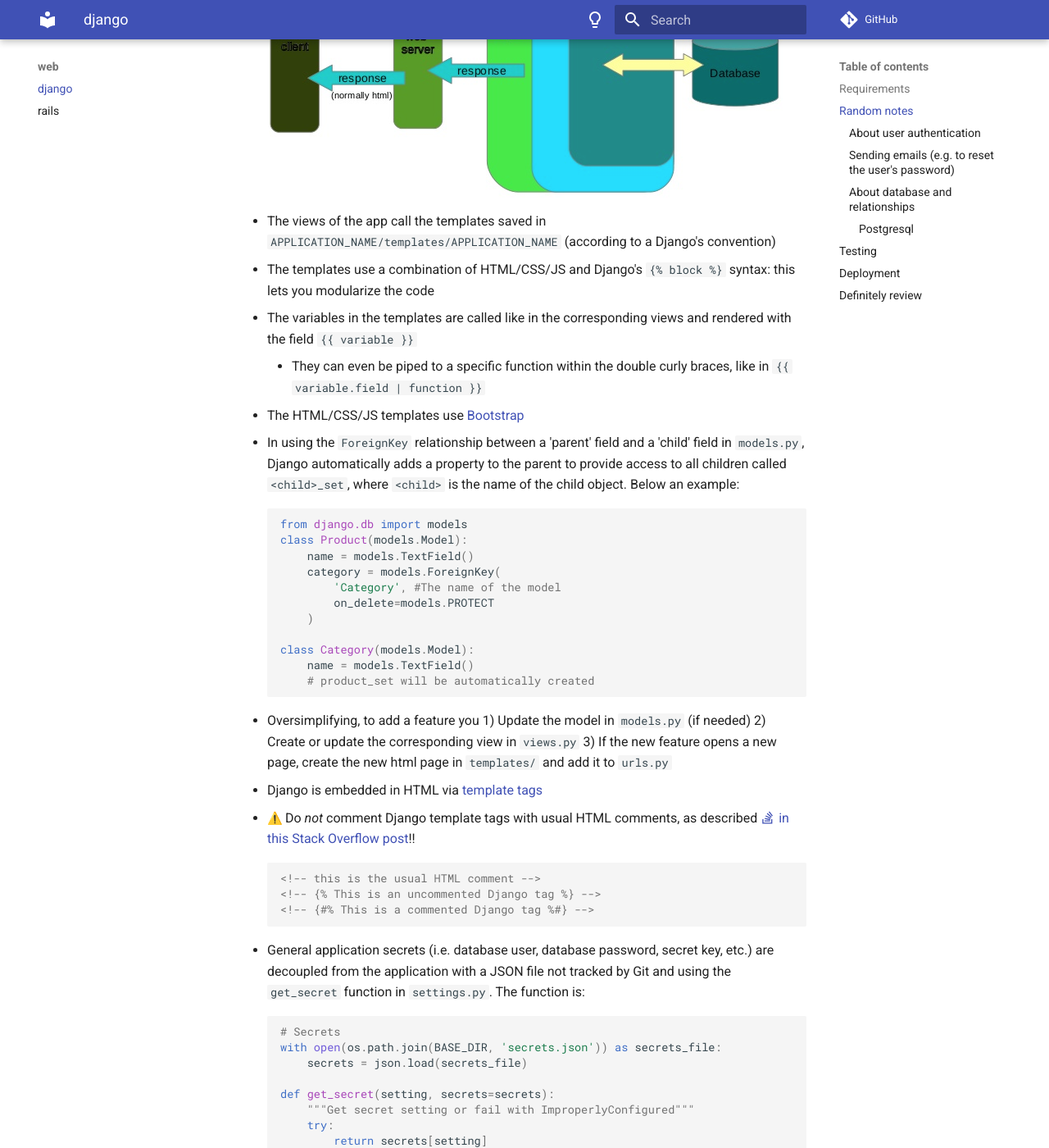
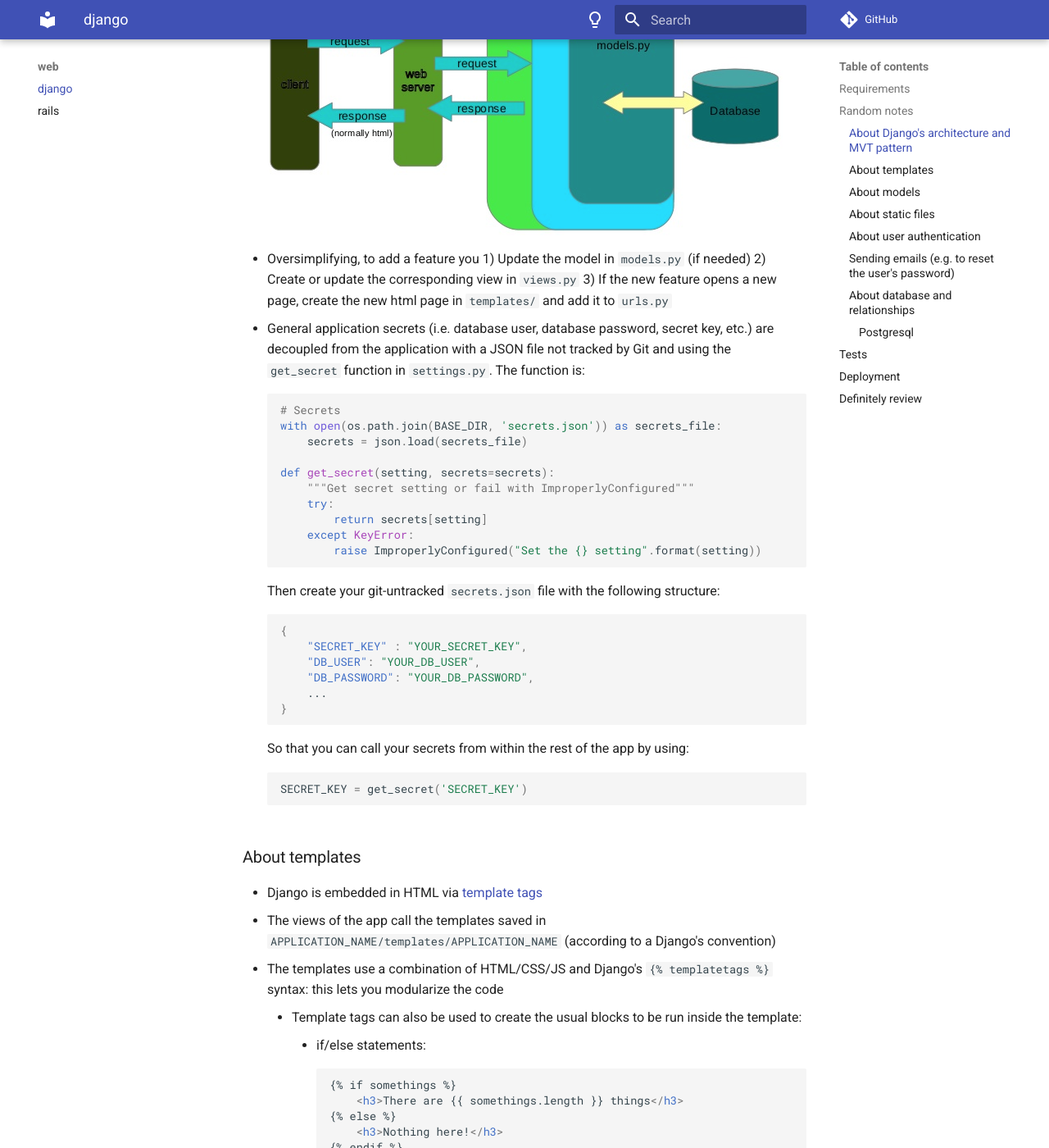
Before and after one commit to sannae/the-notebook, an MkDocs documentation site: the page built from docs/web/django.md, in a window 1280 px wide and 1400 px high, scrolled down 2020 px. Shown: the whole window at 82% size. Built offline with MkDocs 1.6.1 and Material for MkDocs 9.7.7, drawn with Linux system fonts in a browser that asks for light colours; emoji names are drawn with the system emoji font; comment, search, counter and statistics services are not loaded; some of the changed text lies outside the part shown.

Commit message:
Added notes about template tags in django page

````diff
--- a/docs/web/django.md
+++ b/docs/web/django.md
@@ -17,6 +17,9 @@
 <a name="pip-freeze-warning">:warning:</a> **Always** run `pip freeze` from a virtual environment! Or it will just go on filling with c**p when deploying from any Cloud platform.
 
 ## Random notes
+
+### About Django's architecture and MVT pattern
+
 * A **Django project** is "A Python package – i.e. a directory of code – that contains all the settings for an instance of Django. This would include database configuration, Django-specific options and application-specific settings." ([source](https://docs.djangoproject.com/en/3.2/glossary/#term-project) and [tutorial](https://docs.djangoproject.com/en/3.2/intro/tutorial01/#creating-a-project))
 * The project structure is created with `py -m django startproject PROJECT_NAME .`
     * The `.` at the end tells `django` to create a project in the current directory: if you don't add it, it will create an additional subdirectory
@@ -56,36 +59,10 @@
 ```
 A schematic view is available below:
 ![Django Structure](../static/images/django-structure.png)
-* The views of the app call the templates saved in `APPLICATION_NAME/templates/APPLICATION_NAME` (according to a Django's convention)
-* The templates use a combination of HTML/CSS/JS and Django's `{% block %}` syntax: this lets you modularize the code
-* The variables in the templates are called like in the corresponding views and rendered with the field `{{ variable }}`
-    * They can even be piped to a specific function within the double curly braces, like in `{{ variable.field | function }}`
-* The HTML/CSS/JS templates use [Bootstrap](https://getbootstrap.com/docs/5.1/getting-started/introduction/)
-* In using the `ForeignKey` relationship between a 'parent' field and a 'child' field in `models.py`, Django automatically adds a property to the parent to provide access to all children called `<child>_set`, where `<child>` is the name of the child object. Below an example:
-```python
-from django.db import models
-class Product(models.Model):
-    name = models.TextField()
-    category = models.ForeignKey(
-        'Category', #The name of the model
-        on_delete=models.PROTECT
-    )
-
-class Category(models.Model):
-    name = models.TextField()
-    # product_set will be automatically created
-```
 * Oversimplifying, to add a feature you
   1) Update the model in `models.py` (if needed)
   2) Create or update the corresponding view in `views.py`
   3) If the new feature opens a new page, create the new html page in `templates/` and add it to `urls.py`
-* Django is embedded in HTML via [template tags](https://docs.djangoproject.com/en/3.2/ref/templates/builtins/)
-* :warning: Do _not_ comment Django template tags with usual HTML comments, as described [:material-stack-overflow: in this Stack Overflow post](https://stackoverflow.com/questions/62793267/reverse-for-create-order-with-no-arguments-not-found)!!
-```html
-<!-- this is the usual HTML comment -->
-<!-- {% This is an uncommented Django tag %} -->
-<!-- {#% This is a commented Django tag %#} -->
-```
 * General application secrets (i.e. database user, database password, secret key, etc.) are decoupled from the application with a JSON file not tracked by Git and using the `get_secret` function in `settings.py`. The function is:
 ```python
 # Secrets
@@ -112,6 +89,59 @@
 ```python
 SECRET_KEY = get_secret('SECRET_KEY')
 ```
+
+### About templates
+
+* Django is embedded in HTML via [template tags](https://docs.djangoproject.com/en/3.2/ref/templates/builtins/)
+* The views of the app call the templates saved in `APPLICATION_NAME/templates/APPLICATION_NAME` (according to a Django's convention)
+* The templates use a combination of HTML/CSS/JS and Django's `{% templatetags %}` syntax: this lets you modularize the code
+    * Template tags can also be used to create the usual blocks to be run inside the template:
+        * if/else statements:
+        ```html
+        {% if somethings %}
+            <h3>There are {{ somethings.length }} things</h3>
+        {% else %}
+            <h3>Nothing here!</h3>
+        {% endif %}
+        ```
+        * for loops:
+        ```html
+        <ul>
+        {% for thing in somethings %}
+            <li>{{ thing.name}}</li>
+        {% endfor %}
+        </ul>
+        ```
+
+* The variables in the templates are called like in the corresponding views and rendered with the field `{{ variable }}`
+    * They can even be piped to a specific function or filter within the double curly braces, like in `{{ variable.field | function }}`
+* The HTML/CSS/JS templates use [Bootstrap](https://getbootstrap.com/docs/5.1/getting-started/introduction/)
+* :warning: Do _not_ comment Django template tags with usual HTML comments, as described [:material-stack-overflow: in this Stack Overflow post](https://stackoverflow.com/questions/62793267/reverse-for-create-order-with-no-arguments-not-found)!!
+```html
+<!-- this is the usual HTML comment -->
+<!-- {% This is an uncommented Django tag %} -->
+<!-- {#% This is a commented Django tag %#} -->
+```
+
+### About models
+
+* In using the `ForeignKey` relationship between a 'parent' field and a 'child' field in `models.py`, Django automatically adds a property to the parent to provide access to all children called `<child>_set`, where `<child>` is the name of the child object. Below an example:
+```python
+from django.db import models
+class Product(models.Model):
+    name = models.TextField()
+    category = models.ForeignKey(
+        'Category', #The name of the model
+        on_delete=models.PROTECT
+    )
+
+class Category(models.Model):
+    name = models.TextField()
+    # product_set will be automatically created
+```
+
+### About static files
+
 * To upload the static files into an [AWS S3 bucket](./../cloud/aws.md), check out the documentation of [django-storages](https://django-storages.readthedocs.io/en/latest/). You basically need the `django-storages` and `boto3` Python libraries, as well as the following additional settings in `settings.py`:
 ```python
 AWS_ACCESS_KEY_ID = get_secret('AWS_ACCESS_KEY_ID')
@@ -127,18 +157,21 @@
 Here's a [nice tutorial on creating a Django project with static files on AWS S3](https://testdriven.io/blog/storing-django-static-and-media-files-on-amazon-s3/) and Docker Compose. [This one also](https://www.caktusgroup.com/blog/2014/11/10/Using-Amazon-S3-to-store-your-Django-sites-static-and-media-files/#s3-bucket-access) is a _very_ good article.
 
 ### About user authentication
+
 * To restrict the user's login, add the `@login_required(login_url='login')` decorator from `django.contrib.auth.decorators` above any restricted view in `views.py` [**manual method**]
 * Likewise, you don't want any logged-in user to be able to access the `'login'` or the `'register'` page: add the `if request.user.is_authenticated` in those views to handle it [ **manual method** ]
 * Decorators can be listed in a dedicated `\APPLICATION_NAME\decorators.py` file. A **decorator** is a function that takes another function as a parameter. Decorators are called with the `@` symbol
 * Adding a property to a user: check [this documentation](https://docs.djangoproject.com/en/dev/topics/auth/customizing/#extending-the-existing-user-model)
 
 ### Sending emails (e.g. to reset the user's password)
+
 * The main settings are saved in the `settings.py` file under the `EMAIL_` parameters
 * In our example, Gmail was used as the SMTP host; any external login attempt would be blocked by default by Gmail unless you allow "less secure apps" access ([here](https://myaccount.google.com/lesssecureapps)'s the link). BTW it doesn't work directly with MFA accounts, where you'd need a specific [App password](https://support.google.com/accounts/answer/185833?hl=en).
 * The `urls.py` must met specific criteria: use the predefined [Authentication Views](https://docs.djangoproject.com/en/3.2/topics/auth/default/#module-django.contrib.auth.views) from `django.contrib.auth` and remember to use the corresponding URLs' names
 * If you want to customize all the pre-built forms used by Django's Authentication Views, you can find the templates' names within their [definitions](https://github.com/django/django/blob/master/django/contrib/auth/views.py). Override the default in your `urls.py` by specifying `.as_view(template_name="accounts/TEMPLATE_NAME.html")` in the URL line
 
 ### About database and relationships
+
 * To initiate the database, run `py -m manage migrate`: the database's settings are in `SETTINGS.py` and SQLite3 is the default.
 * To run progressive migrations, edit your models then run `py -m manage makemigrations` to create your migration files (preparation files before actual migration) in `/APPLICATION_NAME/migrations/`. Remember to register your models in the _admin_ panel to see them.
 > The `makemigrations` command uses the current list of migrations to get a starting point, and then uses the current state of your models to determine the delta (the changes that need to be made). It then generates the necessary code to update the database.
@@ -169,10 +202,12 @@
 * A function to specifically create random orders was implemented in the `management\commands\populate-db.py` function, inspired by [this article](https://testdriven.io/blog/django-charts/).
 
 #### Postgresql
+
 * After first testing, migrate the db from SQLite to PostgreSQL using [these instructions](https://medium.com/djangotube/django-sqlite-to-postgresql-database-migration-e3c1f76711e1).
 
 
-## Testing
+## Tests
+
 * Check out the [Django documentation about testing tools!](https://docs.djangoproject.com/en/3.2/topics/testing/tools/)
 * To get started with testing, create a folder `APPLICATION_NAME\Tests` containing all your `test_WHATEVER.py` files, where WHATEVER includes models, views, forms, etc.
     * In this case you will have to delete the `APPLICATION_NAME\tests.py` file, originally created with the app
@@ -182,6 +217,7 @@
 * Assertions are part of the `SimpleTestCase` class, containing the most simple unit tests (like testing HTML responses, comparing URLs, verifying HTTP redirect, testing form fields, etc.)
 
 ## Deployment
+
 * Before deploying, remember to:
     * Turn `Debug = FALSE` in `settings.py`
     * Add the remote host to the `ALLOWED_HOSTS` in `settings.py`, like
````
Also changed, not shown: other parts of docs/web/django.md (+3 -2 lines), docs/index.md (+1 -3 lines), docs/static/index-image.html (deleted, +0 -1 lines).
